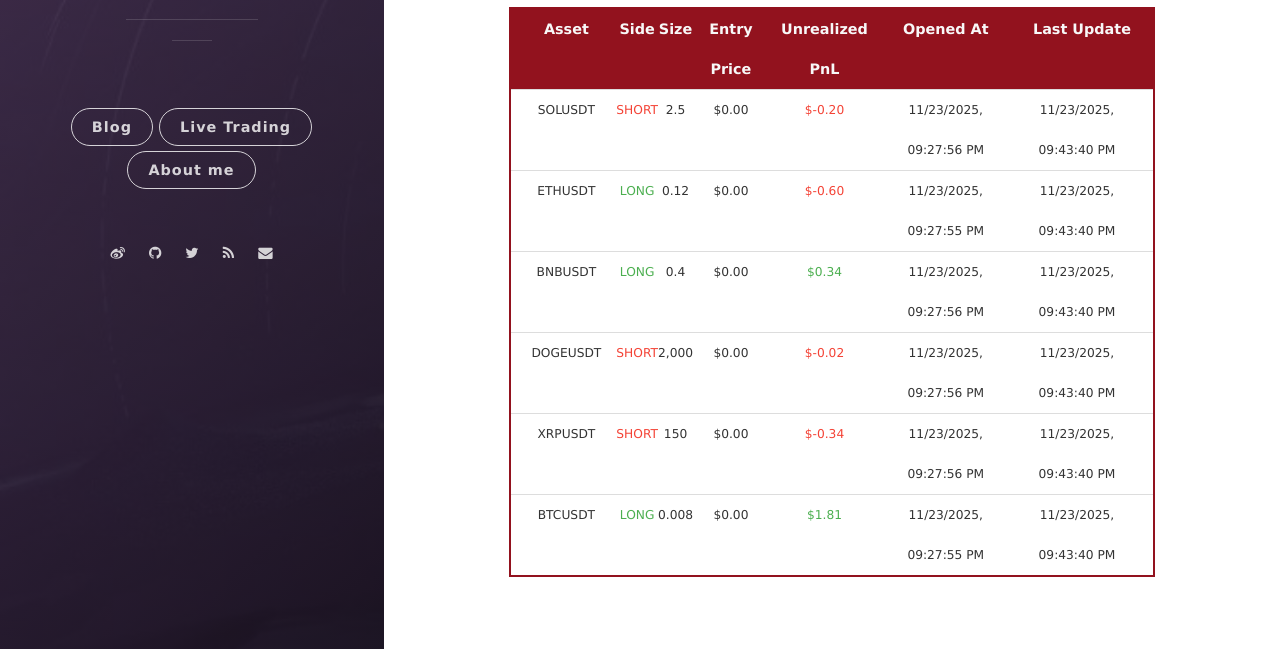
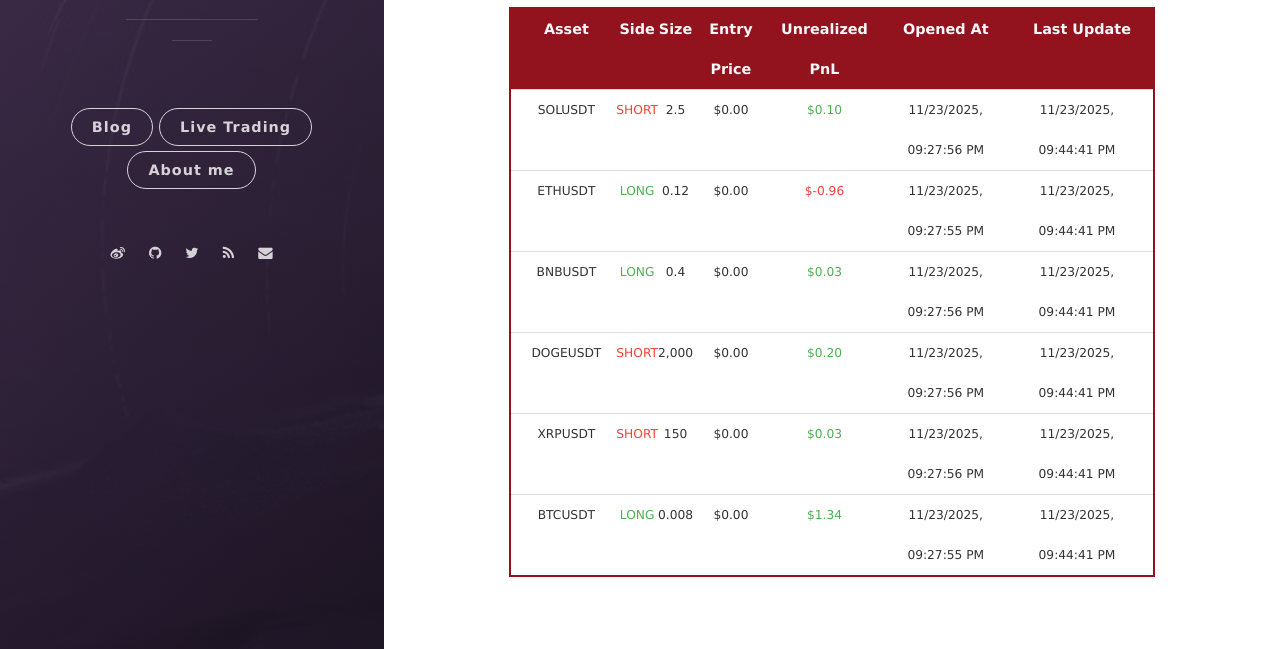
Before and after one commit to leeyegy/leeyegy.github.io, a Jekyll site: the page built from live-trading.html, in a window 1280 px wide and 1269 px high. Shown: the part 592-1241 px from the top of the window. Built offline with Jekyll 4.4.1, drawn with Linux system fonts in a browser that asks for light colours; nearby versions of some CDN libraries.

Commit message:
AccountMonitor: refresh positions 2025-11-24T05:44:41+08:00

```diff
--- a/assets/data/binance/positions.json
+++ b/assets/data/binance/positions.json
@@ -4,53 +4,53 @@
     "side": "SHORT",
     "size": 2.5,
     "entryPrice": 0.0,
-    "unrealizedPnl": -0.2,
+    "unrealizedPnl": 0.1,
     "openedAt": "2025-11-24T05:27:56+08:00",
-    "reportedAt": "2025-11-24T05:43:40+08:00"
+    "reportedAt": "2025-11-24T05:44:41+08:00"
   },
   {
     "symbol": "ETHUSDT",
     "side": "LONG",
     "size": 0.12,
     "entryPrice": 0.0,
-    "unrealizedPnl": -0.60291441,
+    "unrealizedPnl": -0.96,
     "openedAt": "2025-11-24T05:27:55+08:00",
-    "reportedAt": "2025-11-24T05:43:40+08:00"
+    "reportedAt": "2025-11-24T05:44:41+08:00"
   },
   {
     "symbol": "BNBUSDT",
     "side": "LONG",
     "size": 0.4,
     "entryPrice": 0.0,
-    "unrealizedPnl": 0.34,
+    "unrealizedPnl": 0.03090266,
     "openedAt": "2025-11-24T05:27:56+08:00",
-    "reportedAt": "2025-11-24T05:43:40+08:00"
+    "reportedAt": "2025-11-24T05:44:41+08:00"
   },
   {
     "symbol": "DOGEUSDT",
     "side": "SHORT",
     "size": 2000.0,
     "entryPrice": 0.0,
-    "unrealizedPnl": -0.02,
+    "unrealizedPnl": 0.2,
     "openedAt": "2025-11-24T05:27:56+08:00",
-    "reportedAt": "2025-11-24T05:43:40+08:00"
+    "reportedAt": "2025-11-24T05:44:41+08:00"
   },
   {
     "symbol": "XRPUSDT",
     "side": "SHORT",
     "size": 150.0,
     "entryPrice": 0.0,
-    "unrealizedPnl": -0.3411435,
+    "unrealizedPnl": 0.03,
     "openedAt": "2025-11-24T05:27:56+08:00",
-    "reportedAt": "2025-11-24T05:43:40+08:00"
+    "reportedAt": "2025-11-24T05:44:41+08:00"
   },
   {
     "symbol": "BTCUSDT",
     "side": "LONG",
     "size": 0.008,
     "entryPrice": 0.0,
-    "unrealizedPnl": 1.8078,
+    "unrealizedPnl": 1.3358,
     "openedAt": "2025-11-24T05:27:55+08:00",
-    "reportedAt": "2025-11-24T05:43:40+08:00"
+    "reportedAt": "2025-11-24T05:44:41+08:00"
   }
 ]
```
